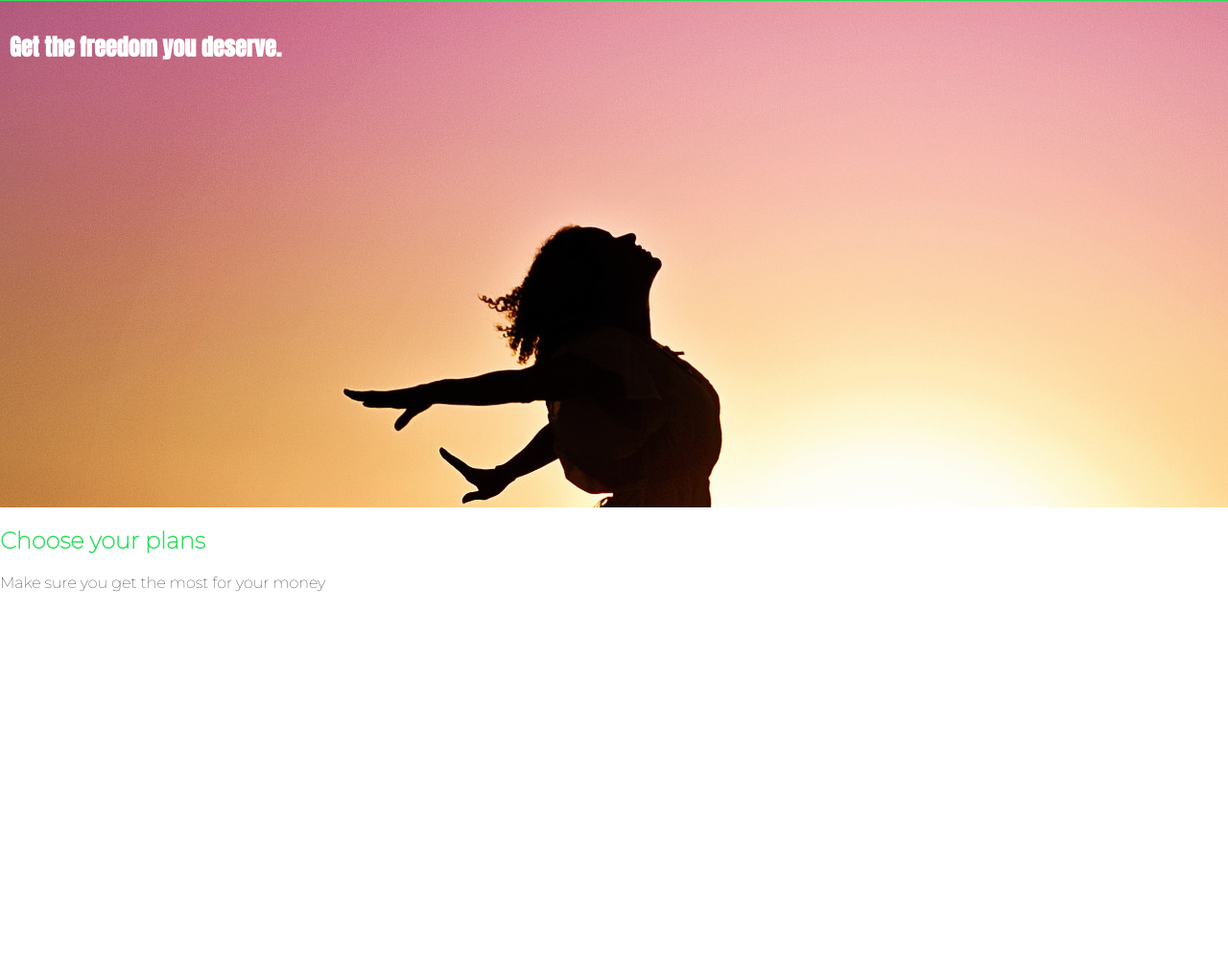
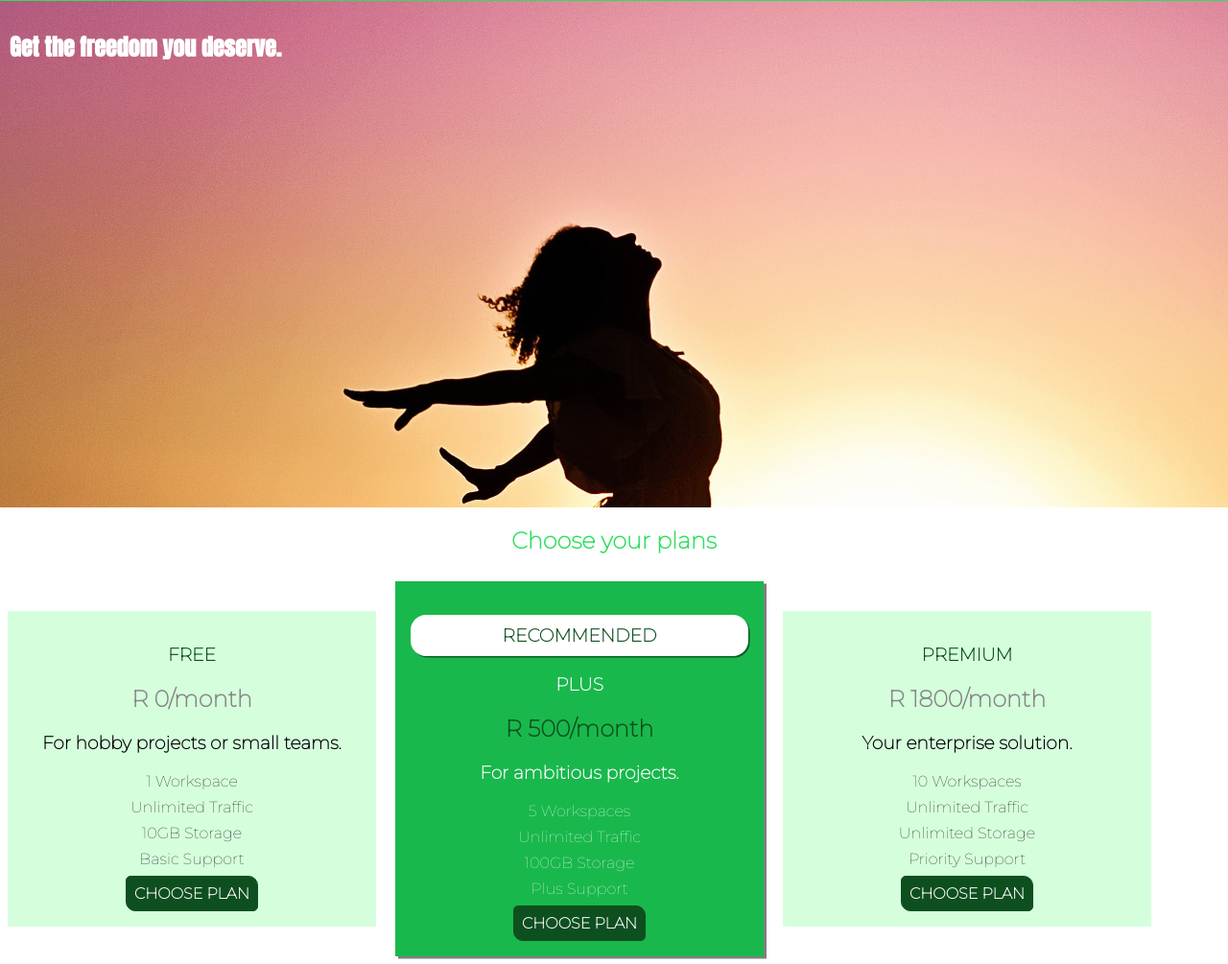
Before and after one commit to irvin-1999/Uhost, a plain HTML site: page index.html in a window 1280 px wide. Shown: the part 39-1044 px from the top of the page at 96% size. Before the commit the page ends 800 px from the top, so only its background shows below. Drawn offline with Linux system fonts and the light colour scheme.

Commit message:
added plans sections, together with their respective styles

```diff
--- a/index.html
+++ b/index.html
@@ -39,7 +39,51 @@
         </section>
         <section id="plans">
             <h1 class="section-title">Choose your plans</h1>
-            <p>Make sure you get the most for your money</p>
+            <div>
+                <article class="Plan">
+                    <h1 class="Plan__title">FREE</h1>
+                    <h2 class="Plan__price">R 0/month</h2>
+                    <h3>For hobby projects or small teams.</h3>
+                    <ul class="Plan__features">
+                        <li>1 Workspace</li>
+                        <li>Unlimited Traffic</li>
+                        <li>10GB Storage</li>
+                        <li>Basic Support</li>
+                    </ul>
+                    <div>
+                        <button class="Button">CHOOSE PLAN</button>
+                    </div>
+                </article >
+                <article class="Plan Plan--highlighted">
+                    <h1 class="Plan__annotation">RECOMMENDED</h1>
+                    <h1 class="Plan__title">PLUS</h1>
+                    <h2 class="Plan__price">R 500/month</h2>
+                    <h3>For ambitious projects.</h3>
+                    <ul class="Plan__features">
+                        <li>5 Workspaces</li>
+                        <li>Unlimited Traffic</li>
+                        <li>100GB Storage</li>
+                        <li>Plus Support</li>
+                    </ul>
+                    <div>
+                        <button class="Button">CHOOSE PLAN</button>
+                    </div>
+                </article>
+                <article class="Plan">
+                    <h1 class="Plan__title">PREMIUM</h1>
+                    <h2 class="Plan__price">R 1800/month</h2>
+                    <h3>Your enterprise solution.</h3>
+                    <ul class="Plan__features">
+                        <li>10 Workspaces</li>
+                        <li>Unlimited Traffic</li>
+                        <li>Unlimited Storage</li>
+                        <li>Priority Support</li>
+                    </ul>
+                    <div>
+                        <button class="Button">CHOOSE PLAN</button>
+                    </div>
+                </article>
+            </div>
         </section>
     </main>
 </body>
--- a/style.css
+++ b/style.css
@@ -5,6 +5,11 @@
 body{
     font-family: 'Montserrat', sans-serif;
     margin: 0;
+}
+
+.section-title{
+    color:#2ddf5c;
+    text-align: center;
 }
 
 #product-overview{
@@ -19,8 +24,73 @@ body{
 font-family: 'Anton',sans-serif;
 }
 
-.section-title{
-    color:#2ddf5c;
+
+.Plan {
+    background: #d5ffdc;
+    text-align: center;
+    padding: 16px;
+    margin: 8px;
+    display: inline-block;
+    width: 30%;
+    vertical-align: middle;
+}
+
+.Plan--highlighted{
+    background: #19b84c;
+    color: #fff;
+    box-shadow: 3px 2.5px rgba(0,0, 0, 0.5);
+}
+
+.Plan__annotation{
+    background: #fff;
+    color: #0e4f1f;
+    box-shadow: 1.5px 1.5px  rgba(0,0, 0, 0.5);
+    padding: 10px 5px;
+    border-radius: 16px;
+}
+
+.Plan__title{
+    color: #0e4f1f;
+}
+
+.Plan__price{
+    color: #858585;
+}
+
+.Plan--highlighted .Plan__title{
+    color: #fff;
+}
+
+.Plan--highlighted .Plan__price{
+    color: #0e4f1f;
+}
+
+.Plan__features{
+    list-style: none;
+    margin: 0;
+    padding: 0;
+}
+
+.Plan__features li{
+    margin: 8px 0;
+}
+
+.Button{
+    background: #0e4f1f;
+    color: #fff;
+    font: inherit;
+    border: 1.5px solid #0e4f1f;
+    padding: 8px;
+    border-radius: 5px 10px;
+    font-weight: bold;
+    cursor: pointer;
+}
+
+.Button:active,
+.Button:hover{
+    background: #fff;
+    color: #0e4f1f;
+    box-shadow: inset;
 }
 
 .main-header{
```
